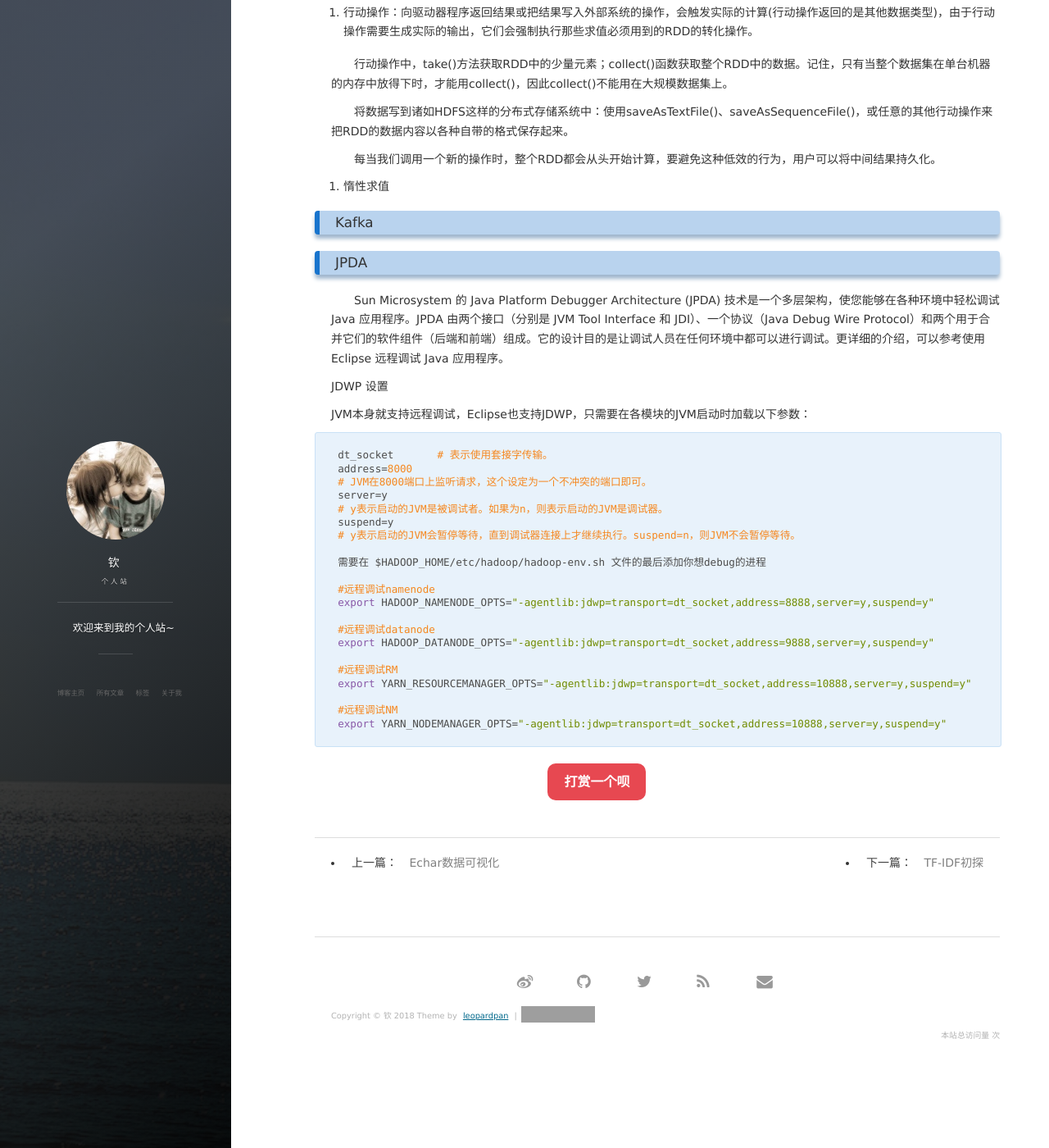
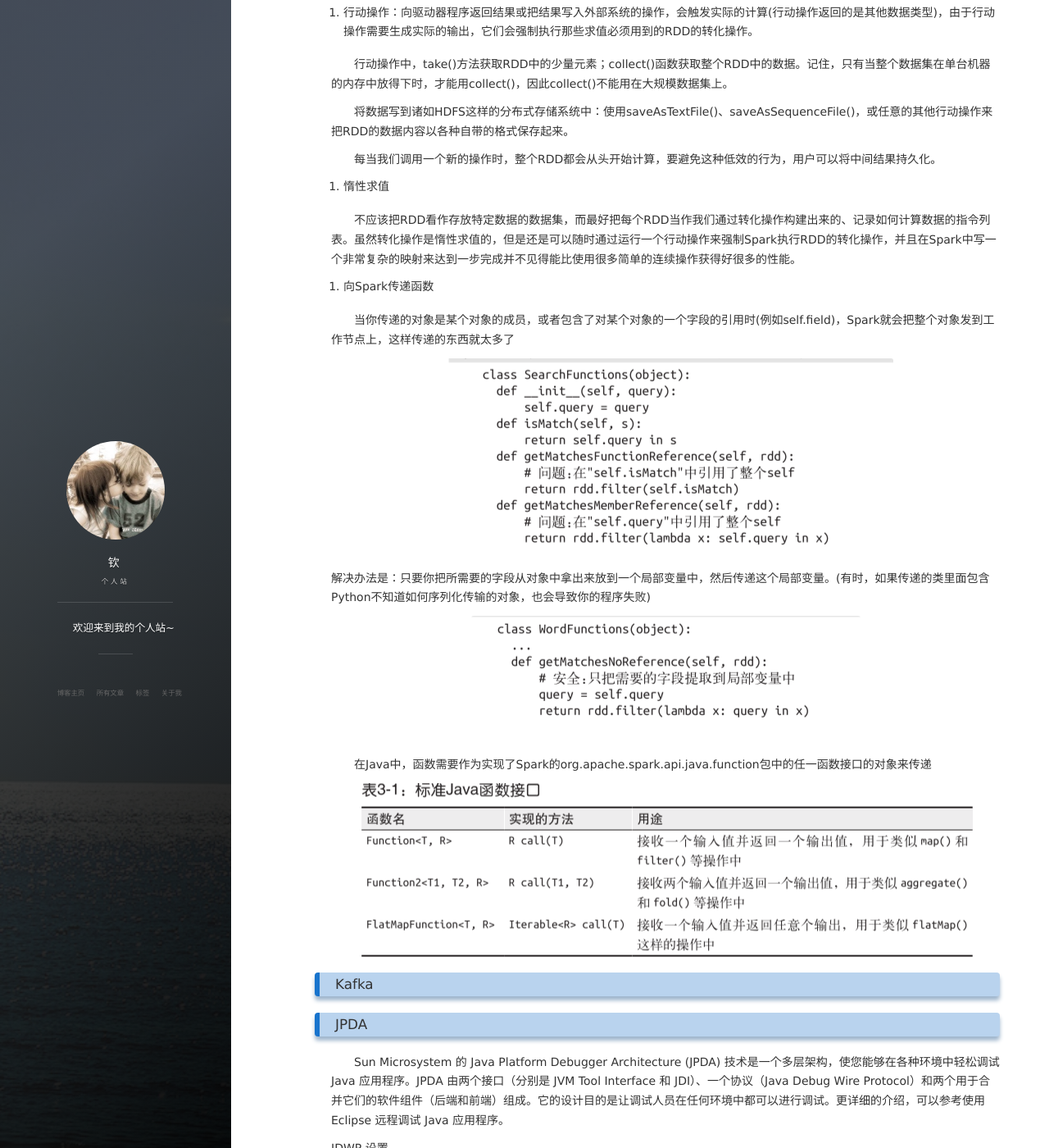
Before and after one commit to ZhXiQi/ZhXiQi.Github.io, a Jekyll site: the page built from _posts/2018-01-01-大数据基础平台及其框架.md, in a window 1280 px wide and 1400 px high, scrolled down 99904 px. Shown: the whole window at 82% size. Built offline with Jekyll 4.4.1, drawn with Linux system fonts in a browser that asks for light colours; nearby versions of some CDN libraries; comment, search, counter and statistics services are not loaded; grey boxes are pictures that could not be loaded.

```diff
--- a/_posts/2018-01-01-大数据基础平台及其框架.md
+++ b/_posts/2018-01-01-大数据基础平台及其框架.md
@@ -3007,6 +3007,22 @@ JavaRDD<String> errorRDD = inputRDD.filter(new Function<String,Boolean>(){
 
 3. 惰性求值
 
+　　不应该把RDD看作存放特定数据的数据集，而最好把每个RDD当作我们通过转化操作构建出来的、记录如何计算数据的指令列表。虽然转化操作是惰性求值的，但是还是可以随时通过运行一个行动操作来强制Spark执行RDD的转化操作，并且在Spark中写一个非常复杂的映射来达到一步完成并不见得能比使用很多简单的连续操作获得好很多的性能。
+
+4. 向Spark传递函数
+
+　　当你传递的对象是某个对象的成员，或者包含了对某个对象的一个字段的引用时(例如self.field)，Spark就会把整个对象发到工作节点上，这样传递的东西就太多了
+
+![FuncWithPython](/images/posts/Hadoop/FuncWithPython.png)
+
+解决办法是：只要你把所需要的字段从对象中拿出来放到一个局部变量中，然后传递这个局部变量。(有时，如果传递的类里面包含Python不知道如何序列化传输的对象，也会导致你的程序失败)
+
+![TheKeyOfQuestion](/images/posts/Hadoop/TheKeyOfQuestion.png)
+
+　　在Java中，函数需要作为实现了Spark的org.apache.spark.api.java.function包中的任一函数接口的对象来传递
+
+![InterfaceOfJavaFunc](/images/posts/Hadoop/InterfaceOfJavaFunc.png)
+
 ### Kafka
 
 ### JPDA
```
Also changed, not shown: _posts/2017-12-26-Spring框架学习笔记.md (added, +10 -0 lines), images/posts/Hadoop/FuncWithPython.png (added), images/posts/Hadoop/InterfaceOfJavaFunc.png (added), images/posts/Hadoop/TheKeyOfQuestion.png (added), 1 other file.
